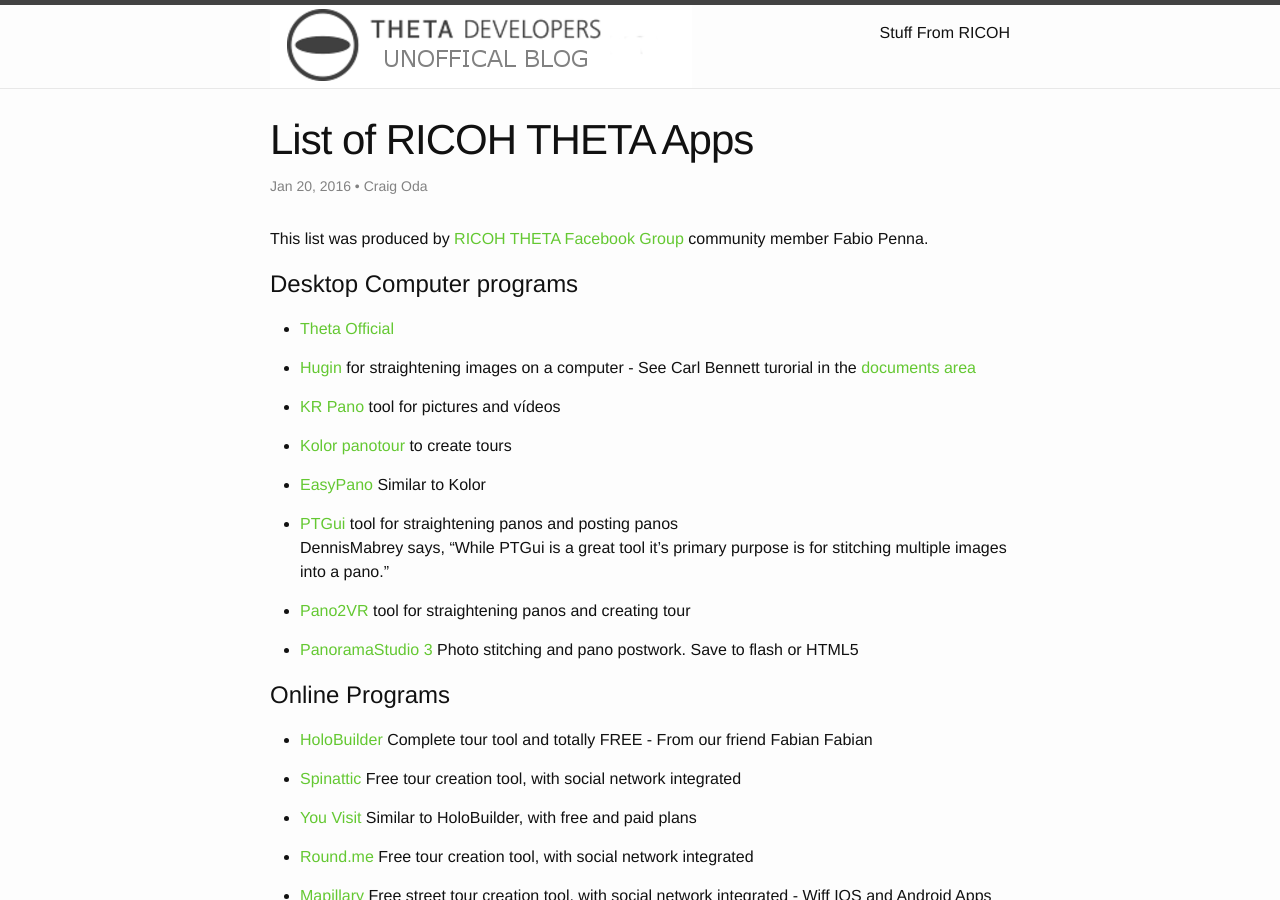
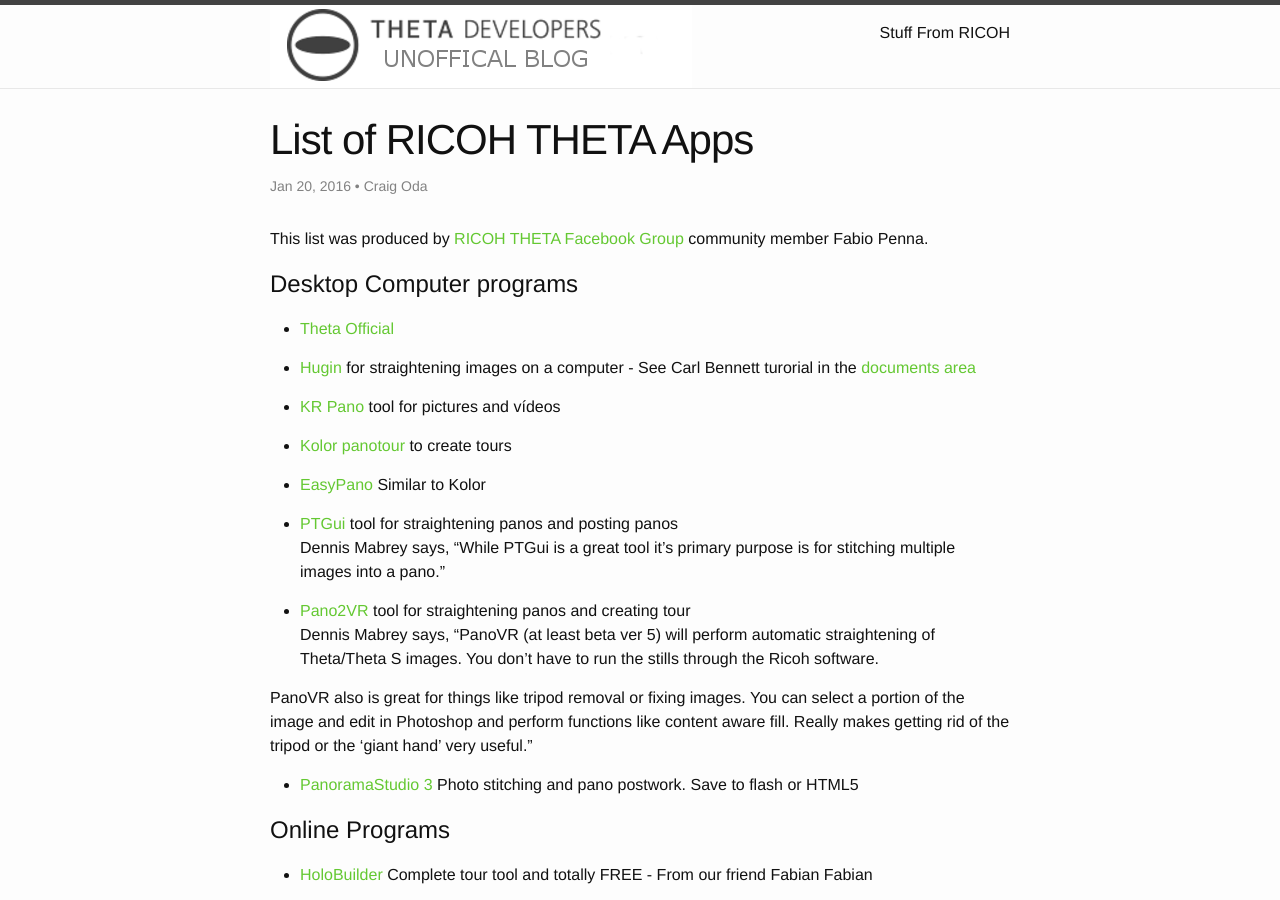
Before and after one commit to theta360developers/blog, a Jekyll site: the page built from _posts/2016-01-20-list-of-theta-apps.md, in a window 1280 px wide and 900 px high. Built offline with Jekyll 4.4.1, drawn with Linux system fonts in a browser that asks for light colours.

Commit message:
Added second comment

```diff
--- a/_posts/2016-01-20-list-of-theta-apps.md
+++ b/_posts/2016-01-20-list-of-theta-apps.md
@@ -23,10 +23,13 @@
 * [EasyPano](http://www.easypano.com/) Similar to Kolor
 
 * [PTGui](http://www.ptgui.com) tool for straightening panos and posting panos
- DennisMabrey says, "While PTGui is a great tool it's primary purpose is for stitching multiple images into a pano."
+ Dennis Mabrey says, "While PTGui is a great tool it's primary purpose is for stitching multiple images into a pano."
 
 
 * [Pano2VR](http://ggnome.com) tool for straightening panos and creating tour
+Dennis Mabrey says, "PanoVR (at least beta ver 5) will perform automatic straightening of Theta/Theta S images. You don't have to run the stills through the Ricoh software.
+
+PanoVR also is great for things like tripod removal or fixing images. You can select a portion of the image and edit in Photoshop and perform functions like content aware fill. Really makes getting rid of the tripod or the 'giant hand' very useful."
 
 
 * [PanoramaStudio 3](http://www.tshsoft.com/en/panostudio_index) Photo stitching and pano postwork. Save to flash or HTML5
```
